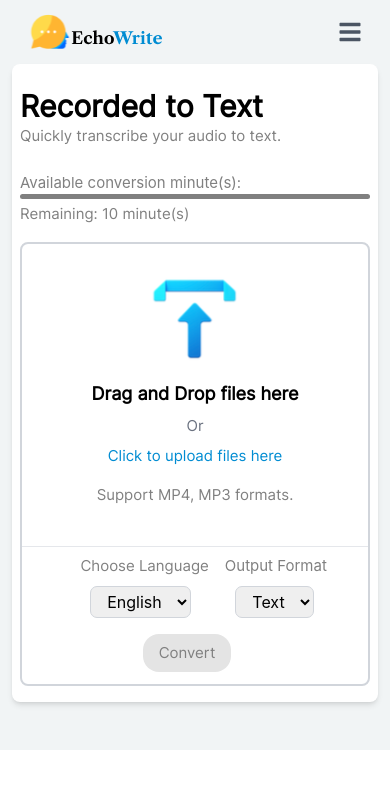
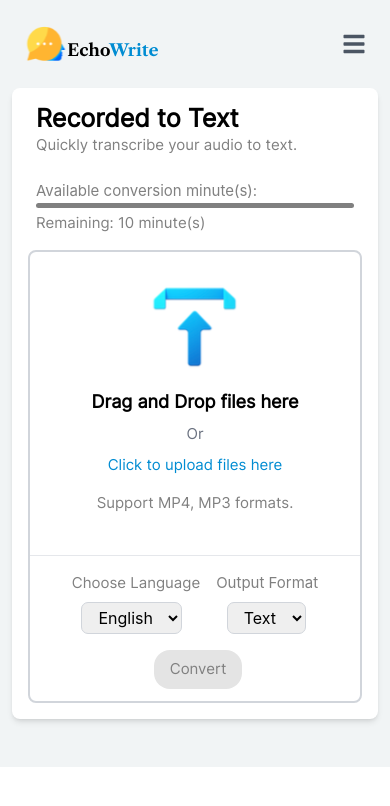
Before and after one commit to Abheerajput/echowrite, a React (Create React App) app: page /Dashboard in a window 390 px wide. Shown: the top 806 px of the page. Built offline with nearby package versions, Linux system fonts and the light colour scheme.

Commit message:
dashboard

```diff
--- a/src/App.css
+++ b/src/App.css
@@ -3,6 +3,7 @@
 @import 'tailwindcss/components';
 @import 'tailwindcss/utilities';
 @import url("https://fonts.googleapis.com/css2?family=Red+Hat+Text:ital,wght@0,300..700;1,300..700&display=swap");
+@import url('https://fonts.googleapis.com/css2?family=Poppins:ital,wght@0,100;0,200;0,300;0,400;0,500;0,600;0,700;0,800;0,900;1,100;1,200;1,300;1,400;1,500;1,600;1,700;1,800;1,900&display=swap');
 
 .App {
   text-align: center;
@@ -57,6 +58,11 @@
   src:url("../src/assets/fonts/Inter-Regular.ttf") ;
 
 }
+.poppins {
+  font-family: "Poppins", sans-serif;
+  font-weight:auto;
+  font-style: normal;
+}
 
 .inter_ff{
   font-family: "Inter", sans-serif;
@@ -76,6 +82,7 @@
   font-weight: weight;
   font-style: normal;
 }
+
 .dropdown-container {
   border-radius: 0.5rem;
   overflow: hidden;
--- a/src/Dashboard/Dashboard.jsx
+++ b/src/Dashboard/Dashboard.jsx
@@ -47,7 +47,7 @@ const Dashboard = () => {
     }}>
 
 <nav className="  bg-[#F1F4F5]  top-0 left-0 right-0 ">
-<div className=" xs:flex xs:justify-between px-4 py-3 flex justify-between items-center">
+<div className=" xs:flex xs:justify-between xs:px-3 px-4 py-6 flex justify-between items-center">
   <img src={logo} alt="Logo" className="h-10" />
   <div className="flex items-center space-x-6">
     <div className="hidden md:flex space-x-6">
@@ -63,7 +63,7 @@ const Dashboard = () => {
     </button>
   </div>
 </div>
-<div className={`md:hidden ${menuOpen ? 'block' : 'hidden'} bg-white shadow-md`}>
+<div className={`md:hidden ${menuOpen ? 'block' : 'hidden'} bg-white mb-4 shadow-md`}>
   <div className="flex flex-col items-center py-4 space-y-4">
     <Link to="/dashboard2" className="text-gray-600 hover:text-gray-800 transition">Next</Link>
     <Link to="#" className="text-gray-600 hover:text-gray-800 transition">Support</Link>
@@ -78,10 +78,10 @@ const Dashboard = () => {
 
 
 
-        <div className="bg-white rounded-lg xs:px-2 shadow-md pb-4 px-12 ">
-          <div className='flex justify-between xs:flex xs:flex-col xs:justify-around'>
-            <span className='mt-[20px]' style={{ marginTop: "20px" }}>
-              <h2 className="text-[30px] font-bold inter_ff text-[#000000]">Recorded to Text</h2>
+        <div className="bg-white rounded-lg  xs:px-4 shadow-md pb-4  px-12 ">
+          <div className='flex justify-between xs:px-2 xs:pt-3 lg:pt-3 lg:pb-2 xs:flex xs:flex-col xs:justify-around'>
+            <span className='mt-[20px] lg:mt-0 xs:mt-0' >
+              <h2 className="text-[30px] xs:text-[25px] font-bold inter_ff text-[#000000]">Recorded to Text</h2>
               <p className="text-[15px] text-[#808080] font-normal inter_ff mt-[-4px] ">Quickly transcribe your audio to text.</p>
             </span>
             <div className="mt-6 mb-4">
@@ -94,11 +94,11 @@ const Dashboard = () => {
               <p className="text-[15px] text-[#808080] font-normal inter_ff mt-1">Remaining: {remainingMinutes} minute(s)</p>
             </div>
           </div>
-          <div className="border-2  border-gray-300 rounded-lg  text-center pb-3  cursor-pointer xs:w-full"
+          <div className="border-2  border-gray-300  rounded-lg  text-center pb-3  cursor-pointer xs:w-full"
             onDragOver={(e) => e.preventDefault()}
             onDrop={handleFileDrop}
           >
-            <div className='flex justify-center'>
+            <div className='flex justify-center '>
 
               <img className='pt-6 ' src={uploadicon} alt="" />
             </div>
@@ -122,9 +122,9 @@ const Dashboard = () => {
               onChange={handleFileUpload}
             />
 
-            <div className="flex  mt-4  justify-between xs:flex xs:flex-col items-center xs:text-wrap " style={{ borderTopWidth: "1px " }}>
+            <div className="flex  mt-4  justify-between xs:flex xs:flex-col xs:items-center items-center xs:text-wrap " style={{ borderTopWidth: "1px " }}>
 
-              <div className="flex gap-4 ml-[5%] pt-2 ">
+              <div className="flex gap-4 ml-[5%] xs:ml-0 pt-2  xs:pt-4">
                 <div className="mb-4">
                   <label className="block text-[#808080] text-[15px] inter_ff font-normal mb-2" htmlFor="language">Choose Language</label>
                   <select
@@ -148,7 +148,7 @@ const Dashboard = () => {
                   </select>
                 </div>
               </div>
-              <p className='mr-4'>
+              <p className='mr-4 xs:mr-0 xs:w-1/4'>
                 <button
                   className="bg-[#E4E4E4] text-[#808080] font-medium text-[15px] inter_ff py-2 px-4 rounded-2xl"
                   onClick={handleConvert}
--- a/src/Dashboard/Dashboard2.jsx
+++ b/src/Dashboard/Dashboard2.jsx
@@ -35,7 +35,7 @@ const Dashboard2 = () => {
     }}>
 
 <nav className="  bg-[#F1F4F5]  top-0 left-0 right-0 ">
-<div className=" xs:flex xs:justify-between px-4 py-3 flex justify-between items-center">
+<div className=" xs:flex xs:justify-between px-4 py-6  flex justify-between items-center">
   <img src={logo} alt="Logo" className="h-10" />
   <div className="flex items-center space-x-6">
     <div className="hidden md:flex space-x-6">
--- a/src/Dashboard/Dashboard3.jsx
+++ b/src/Dashboard/Dashboard3.jsx
@@ -83,7 +83,7 @@ const Dashboard3 = () => {
     }}>
 
 <nav className="  bg-[#F1F4F5]  top-0 left-0 right-0 ">
-<div className=" xs:flex xs:justify-between px-4 py-3 flex justify-between items-center">
+<div className=" xs:flex xs:justify-between px-4 py-6  flex justify-between items-center">
   <img src={logo} alt="Logo" className="h-10" />
   <div className="flex items-center space-x-6">
     <div className="hidden md:flex space-x-6">
--- a/src/Dashboard/Dashboard4.jsx
+++ b/src/Dashboard/Dashboard4.jsx
@@ -42,7 +42,7 @@ const Dashboard4 = () => {
     }}>
 
 <nav className="  bg-[#F1F4F5]  top-0 left-0 right-0 ">
-<div className=" xs:flex xs:justify-between px-4 py-3 flex justify-between items-center">
+<div className=" xs:flex xs:justify-between px-4 py-6  flex justify-between items-center">
   <img src={logo} alt="Logo" className="h-10" />
   <div className="flex items-center space-x-6">
     <div className="hidden md:flex space-x-6">
--- a/src/Dashboard/Dashboard5.jsx
+++ b/src/Dashboard/Dashboard5.jsx
@@ -36,7 +36,7 @@ const Dashboard5 = () => {
     }}>
 
 <nav className="  bg-[#F1F4F5]  top-0 left-0 right-0 ">
-<div className=" xs:flex xs:justify-between px-4 py-3 flex justify-between items-center">
+<div className=" xs:flex xs:justify-between px-4 py-6  flex justify-between items-center">
   <img src={logo} alt="Logo" className="h-10" />
   <div className="flex items-center space-x-6">
     <div className="hidden md:flex space-x-6">
--- a/src/components/Reviews.jsx
+++ b/src/components/Reviews.jsx
@@ -12,7 +12,7 @@ const Reviews = () => {
     <>
       <div className='bg-[#F4F7FA] xs:pb-8 pb-[3%]'>
         <div className="container max-w-[1400px] w-full mx-auto px-3">
-          <h1 className="text-[40px] text-[#161C2D] xs:text-[30px] font-bold inter_ff text-center xs:px-2 mb-8 xs:mb-2 xs:pt-4 xs:pb-2 pt-12 pb-8 px-4">
+          <h1 className="text-[40px] text-[#161C2D] xs:text-[30px] xs:pt-6 font-bold inter_ff text-center xs:px-2 mb-8 xs:mb-2  xs:pb-2 pt-12 pb-8 px-4">
             See what users say about EchoWrite
           </h1>
           <div className="flex flex-col lg:flex-row h-full xs:px-1 px-4 justify-center lg:space-x-4">
--- a/src/components/Signin.jsx
+++ b/src/components/Signin.jsx
@@ -13,7 +13,7 @@ const Signup = () => {
 
     <div className="flex min-h-screen xs:grid md:grid sm:grid  lg:flex  lg:w-full">
       {/* Left section */}
-      <div className="flex-1 lg:bg-cover lg:bg-center lg:relative"
+      <div className="flex-1 lg:bg-cover xs:hidden lg:bg-center lg:relative"
        style={{
         backgroundImage: `url(${signinimg})`,
         backgroundSize: 'cover',
@@ -45,12 +45,12 @@ const Signup = () => {
       </div>
 
       {/* Right section */}
-      <div className="flex-1 flex items-center justify-center flex-col bg-white">
-        <p className='xs:mt-[3%] xs:pl-[35%] xs:pr-[2%] sm:mt-[3%] sm:pl-[35%] sm:pr-[2%]  '>Don’t have an account?<span className='text-[#008CD2] ' style={{borderBottom:"1px solid #008CD2 "}}>Sign in!</span></p>
+      <div className="flex-1 flex items-center justify-center  flex-col bg-white">
+        <p className='xs:mt-[3%]  xs:pr-[2%] sm:mt-[3%] xs:items-center sm:pr-[2%]  '>Don’t have an account?<span className='text-[#008CD2] ' style={{borderBottom:"1px solid #008CD2 "}}>Sign in!</span></p>
         <div className="w-full max-w-md p-8 bg-white rounded-lg ] ">
           <h2 className="text-[23px] font-semibold inter_ff mb-2 text-center text-nowrap">Get Started With EchoWrite</h2>
           <p className=" mb-6 text-center text-[11px] font-normal text-[#7E7E7E]">Getting started is easy</p>
-          <form>
+          <form className='xs:w-full'>
             <div className="mb-4">
 
               <input
```
Also changed, not shown: src/components/Login.jsx (+5 -5 lines).
